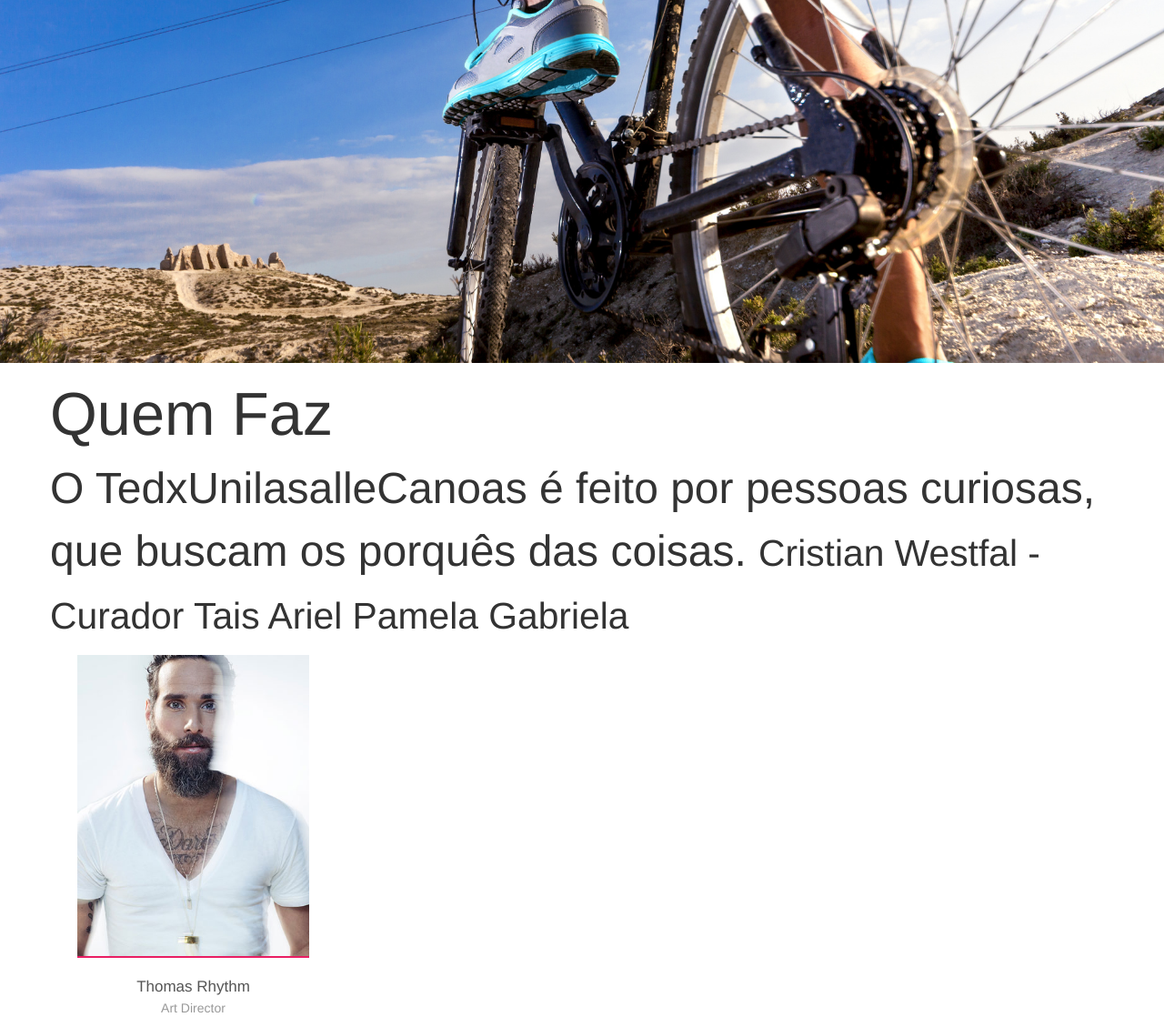
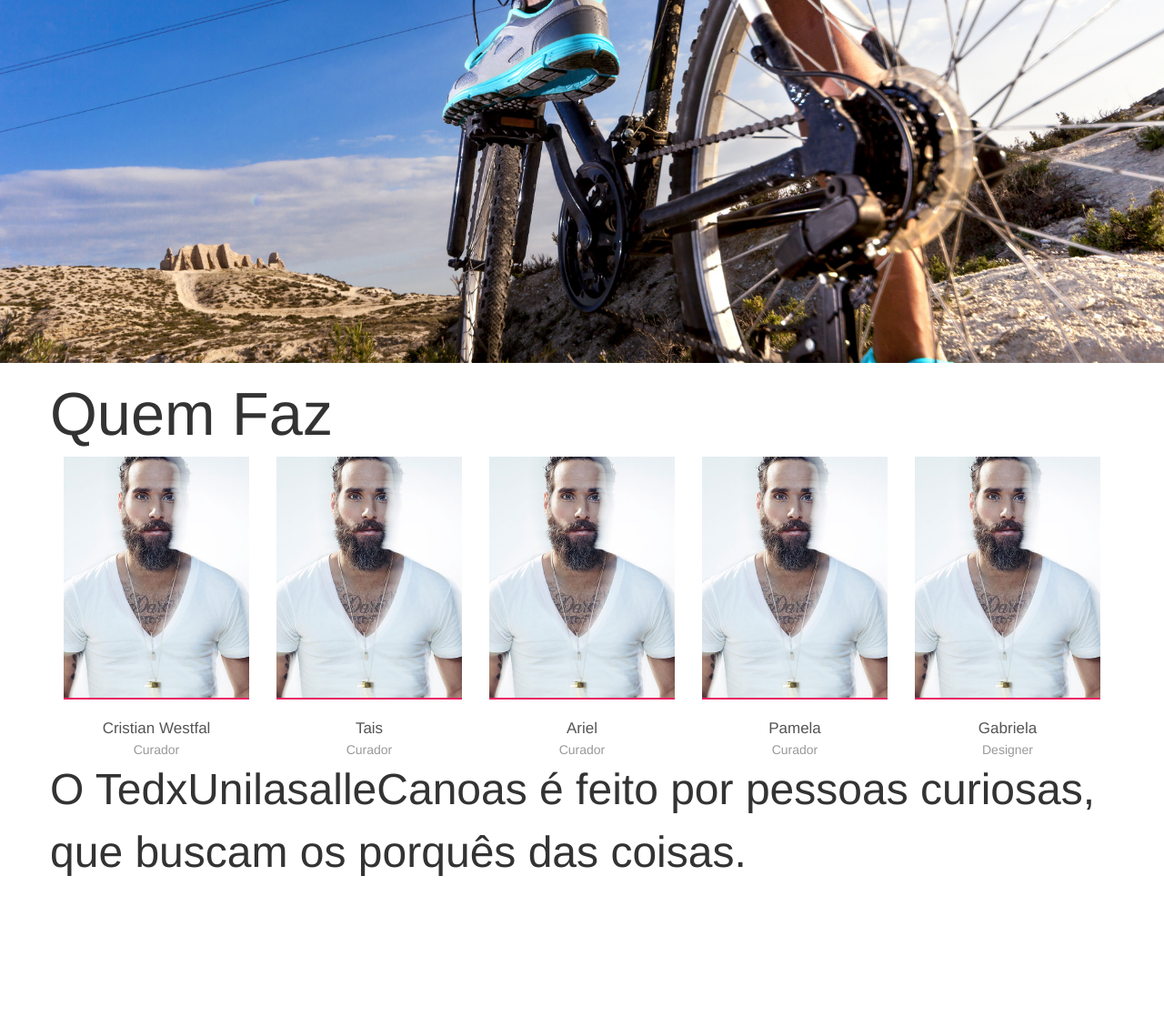
Before and after one commit to little-gui/tedxunilasalle, a Django app: page / in a window 1280 px wide. Shown: the part 1131-2249 px from the top of the page at 91% size. After the commit the page ends 2094 px from the top, so only its background shows below. Run offline with Django 3.2, Linux system fonts and the light colour scheme; some libraries are stand-ins or nearby versions.

Commit message:
Added team.

```diff
--- a/project/home/templates/home/index.html
+++ b/project/home/templates/home/index.html
@@ -94,25 +94,8 @@
     <section id="quemfaz">
         <div class="row">
             <h1>Quem Faz</h1>
-            <div class="col-md-12"></div>
-            <p>
-                O TedxUnilasalleCanoas é feito por pessoas curiosas, que buscam os
-                porquês das coisas.
-                <small>
-                    Cristian Westfal - Curador
-                    Tais
-                    Ariel
-                    Pamela
-                    Gabriela
-                </small>
-            </p>
-            <div class="col-md-12"></div>
-        </div>
-    </section>
-
-    <div class="container">
-        <section>
-            <div class="col-sm-6 col-md-3 col-lg-3">
+            <div id="equipe" class="col-md-12" style="padding: 0;">
+                <div class="col-sm-6 col-md-2 col-lg-2">
                     <div class="team-item">
                         <div class="team-item-image">
                             <img alt="" src="/static/cristian-westfal.jpg">
@@ -128,12 +111,101 @@
                         </div>
 
                         <div class="team-item-descr">
-                        <div class="team-item-name">Thomas Rhythm</div>
-                        <div class="team-item-role">Art Director</div>
+                            <div class="team-item-name">Cristian Westfal</div>
+                            <div class="team-item-role">Curador</div>
                         </div>
                     </div>
                 </div>
+                <div class="col-sm-6 col-md-2 col-lg-2">
+                    <div class="team-item">
+                        <div class="team-item-image">
+                            <img alt="" src="/static/cristian-westfal.jpg">
+                            <div class="team-item-detail">
+                                <h4 class="team-item-h">Hello &amp; Welcome!</h4>
+                                <p>Lorem ipsum dolor sit amet, consectetur adipiscing elit lacus, a&nbsp;iaculis diam.</p>
+                                <div class="team-social-links">
+                                    <a target="_blank" href="#"><i class="fa fa-facebook"></i></a>
+                                    <a target="_blank" href="#"><i class="fa fa-twitter"></i></a>
+                                    <a target="_blank" href="#"><i class="fa fa-pinterest"></i></a>
+                                </div>
+                            </div>
+                        </div>
+
+                        <div class="team-item-descr">
+                            <div class="team-item-name">Tais</div>
+                            <div class="team-item-role">Curador</div>
+                        </div>
+                    </div>
+                </div>
+                <div class="col-sm-6 col-md-2 col-lg-2">
+                    <div class="team-item">
+                        <div class="team-item-image">
+                            <img alt="" src="/static/cristian-westfal.jpg">
+                            <div class="team-item-detail">
+                                <h4 class="team-item-h">Hello &amp; Welcome!</h4>
+                                <p>Lorem ipsum dolor sit amet, consectetur adipiscing elit lacus, a&nbsp;iaculis diam.</p>
+                                <div class="team-social-links">
+                                    <a target="_blank" href="#"><i class="fa fa-facebook"></i></a>
+                                    <a target="_blank" href="#"><i class="fa fa-twitter"></i></a>
+                                    <a target="_blank" href="#"><i class="fa fa-pinterest"></i></a>
+                                </div>
+                            </div>
+                        </div>
+
+                        <div class="team-item-descr">
+                            <div class="team-item-name">Ariel</div>
+                            <div class="team-item-role">Curador</div>
+                        </div>
+                    </div>
+                </div>
+                <div class="col-sm-6 col-md-2 col-lg-2">
+                    <div class="team-item">
+                        <div class="team-item-image">
+                            <img alt="" src="/static/cristian-westfal.jpg">
+                            <div class="team-item-detail">
+                                <h4 class="team-item-h">Hello &amp; Welcome!</h4>
+                                <p>Lorem ipsum dolor sit amet, consectetur adipiscing elit lacus, a&nbsp;iaculis diam.</p>
+                                <div class="team-social-links">
+                                    <a target="_blank" href="#"><i class="fa fa-facebook"></i></a>
+                                    <a target="_blank" href="#"><i class="fa fa-twitter"></i></a>
+                                    <a target="_blank" href="#"><i class="fa fa-pinterest"></i></a>
+                                </div>
+                            </div>
+                        </div>
+
+                        <div class="team-item-descr">
+                            <div class="team-item-name">Pamela</div>
+                            <div class="team-item-role">Curador</div>
+                        </div>
+                    </div>
+                </div>
+                <div class="col-sm-6 col-md-2 col-lg-2">
+                    <div class="team-item">
+                        <div class="team-item-image">
+                            <img alt="" src="/static/cristian-westfal.jpg">
+                            <div class="team-item-detail">
+                                <h4 class="team-item-h">Hello &amp; Welcome!</h4>
+                                <p>Lorem ipsum dolor sit amet, consectetur adipiscing elit lacus, a&nbsp;iaculis diam.</p>
+                                <div class="team-social-links">
+                                    <a target="_blank" href="#"><i class="fa fa-facebook"></i></a>
+                                    <a target="_blank" href="#"><i class="fa fa-twitter"></i></a>
+                                    <a target="_blank" href="#"><i class="fa fa-pinterest"></i></a>
+                                </div>
+                            </div>
+                        </div>
+
+                        <div class="team-item-descr">
+                            <div class="team-item-name">Gabriela</div>
+                            <div class="team-item-role">Designer</div>
+                        </div>
+                    </div>
+                </div>
+            </div>
+            <p>
+                O TedxUnilasalleCanoas é feito por pessoas curiosas, que buscam os
+                porquês das coisas.
+            </p>
+        </div>
     </section>
 </div>
-</div>
 {% endblock %}
--- a/project/static/css/home.css
+++ b/project/static/css/home.css
@@ -224,3 +224,8 @@ p {
 .team-item:hover .team-item .team-social-links a:hover {
     color: rgba(0, 0, 0, 0.75);
 }
+
+#equipe > .col-md-2,
+#equipe > .col-lg-2 {
+    width: 20%;
+}
```
Lines whose indentation alone changed are shown as unchanged.
